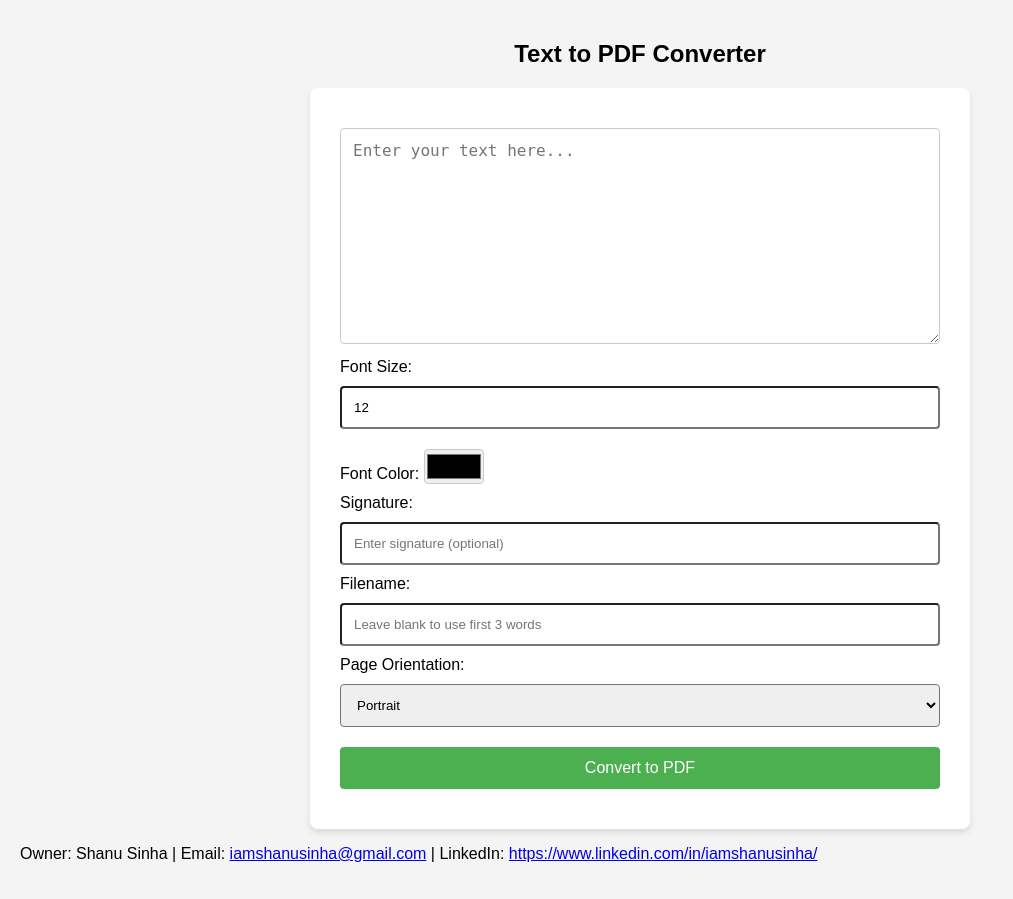
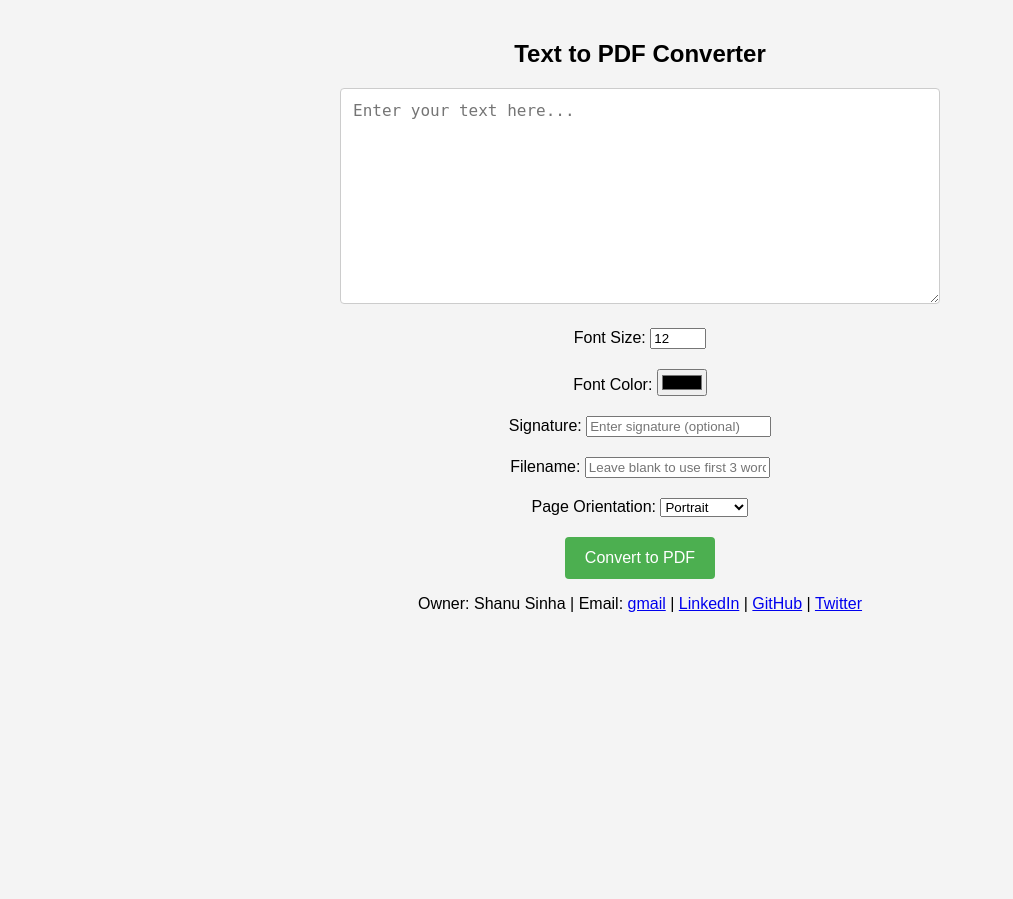
Before and after one commit to iamshanusinha/text-to-pdf-converter, a Django app: page / in a window 1280 px wide. Shown: the whole page, without its empty margins (0-1013 px from the left). After the commit the page ends 612 px from the top, so only its background shows below. Run offline with Django 5.2, Linux system fonts and the light colour scheme.

Commit message:
updated readme.md
updated frontend

```diff
--- a/text_to_pdf_app/static/styles.css
+++ b/text_to_pdf_app/static/styles.css
@@ -9,41 +9,25 @@ body {
 h2 {
     text-align: center;
     font-size: 24px;
+    margin-block-end: 20px;
 }
 
-form {
+.container {
     max-inline-size: 600px;
     margin: 0 auto;
-    background-color: #fff;
-    padding: 30px;
-    box-shadow: 0px 4px 6px rgba(0, 0, 0, 0.1);
-    border-radius: 8px;
+    text-align: center;
 }
 
-input, textarea, button, select {
+textarea {
     inline-size: 100%;
     padding: 12px;
-    margin: 10px 0;
+    font-size: 16px;
+    margin-block-end: 20px;
     box-sizing: border-box;
     border-radius: 4px;
-}
-
-/* Styling for input elements */
-textarea {
-    font-size: 16px;
-    padding: 12px;
     border: 1px solid #ccc;
 }
 
-input[type="color"] {
-    inline-size: 60px;
-    block-size: 35px;
-    border: 1px solid #ccc;
-    padding: 0;
-    cursor: pointer;
-}
-
-/* Styling for buttons */
 button {
     background-color: #4CAF50;
     color: white;
@@ -58,43 +42,39 @@ button:hover {
     background-color: #45a049;
 }
 
-/* Popup modal styling */
-#popup {
-    display: none;
+.controls {
+    margin-block-end: 20px;
+}
+
+/* Popup styling */
+.popup-container {
+    display: none; /* Hidden by default */
     position: fixed;
-    inset-block-start: 50%;
-    inset-inline-start: 50%;
-    transform: translate(-50%, -50%);
+    inset-block-start: 0;
+    inset-inline-start: 0;
+    inset-inline-end: 0;
+    inset-block-end: 0;
+    background-color: rgba(0, 0, 0, 0.5); /* Semi-transparent background */
+    justify-content: center;
+    align-items: center;
+    z-index: 999; /* Ensure it appears above other content */
+}
+
+.popup-content {
     background-color: white;
     padding: 40px;
     box-shadow: 0px 4px 10px rgba(0, 0, 0, 0.2);
     text-align: center;
-    z-index: 999;
-    inline-size: 400px; /* Larger size */
     border-radius: 8px;
+    inline-size: 400px; /* Fixed width for the popup */
 }
 
-#popup h3 {
+.popup-content h3 {
     margin: 20px 0;
     font-size: 18px;
 }
 
-#popup-close {
-    position: absolute;
-    inset-block-start: 5px;
-    inset-inline-end: 5px;
-    background: none;
-    border: none;
-    font-size: 20px;
-    cursor: pointer;
-    color: #ccc;
-}
-
-#popup-close:hover {
-    color: #333;
-}
-
-#popup button {
+.popup-content button {
     background-color: #d31f1f;
     color: white;
     border: none;
--- a/text_to_pdf_app/templates/index.html
+++ b/text_to_pdf_app/templates/index.html
@@ -4,48 +4,66 @@
     <meta charset="UTF-8">
     <meta name="viewport" content="width=device-width, initial-scale=1.0">
     <title>Text to PDF Converter</title>
-    <link rel="stylesheet" href="/static/styles.css">
+    <link rel="stylesheet" href="../static/styles.css">
 </head>
 <body>
+    <div class="container">
         <h2>Text to PDF Converter</h2>
         <form id="convertForm" method="POST" enctype="multipart/form-data">
             {% csrf_token %}
             <textarea name="text" rows="10" cols="50" placeholder="Enter your text here..." id="textArea"></textarea><br>
 
+
+            <div class="controls">
                 <label for="font_size">Font Size:</label>
-        <input type="number" name="font_size" value="12" min="8" max="50"><br>
+                <input type="number" name="font_size" value="12" min="8" max="50">
+            </div>
 
+            <div class="controls">
                 <label for="font_color">Font Color:</label>
-        <input type="color" name="font_color" value="#000000" id="fontColorInput"><br>
+                <input type="color" name="font_color" value="#000000" id="fontColorInput">
+            </div>
 
+            <div class="controls">
                 <label for="signature">Signature:</label>
-        <input type="text" name="signature" placeholder="Enter signature (optional)"><br>
+                <input type="text" name="signature" placeholder="Enter signature (optional)">
+            </div>
 
+            <div class="controls">
                 <label for="filename">Filename:</label>
-        <input type="text" name="filename" id="filename" placeholder="Leave blank to use first 3 words"><br>
+                <input type="text" name="filename" id="filename" placeholder="Leave blank to use first 3 words">
+            </div>
 
+            <div class="controls">
                 <label for="orientation">Page Orientation:</label>
                 <select name="orientation" id="orientation">
                     <option value="portrait">Portrait</option>
                     <option value="landscape">Landscape</option>
-        </select><br>
+                </select>
+            </div>
 
             <button type="submit" id="convertBtn">Convert to PDF</button>
         </form>
+    </div>
 
-    <!-- Popup modal -->
-    <div id="popup">
-        <button id="popup-close">×</button>
+    <!-- Modal for PDF ready notification -->
+    <div id="popup" class="popup-container">
+        <div class="popup-content">
+            <button id="popup-close" class="close-btn">×</button>
             <h3>Your PDF is ready!</h3>
             <a id="downloadLink" href="#" target="_blank">
-            <button>Download PDF</button>
+                <button class="download-btn">Download PDF</button>
             </a>
         </div>
-
+    </div>
     <footer>
-        <p>Owner: Shanu Sinha | Email: <a href="mailto:iamshanusinha@gmail.com">iamshanusinha@gmail.com</a> | LinkedIn: <a href="https://www.linkedin.com/in/iamshanusinha/" target="_blank">https://www.linkedin.com/in/iamshanusinha/</a></p>
+        <div class="footer-content" style="text-align: center;">
+            <p>Owner: Shanu Sinha | Email: <a href="mailto:iamshanusinha@gmail.com">gmail</a> |
+            <a href="https://www.linkedin.com/in/iamshanusinha/" target="_blank" aria-label="LinkedIn">LinkedIn</a> |
+            <a href="https://github.com/iamshanusinha" target="_blank" aria-label="GitHub">GitHub</a> |
+            <a href="https://twitter.com/iamshanusinha" target="_blank" aria-label="Twitter">Twitter</a></p>
+        </div>
     </footer>
-
     <script>
         // Change text color and update the font color box
         document.getElementById('fontColorInput').addEventListener('input', function() {
@@ -53,13 +71,10 @@
             document.getElementById('textArea').style.color = selectedColor;
         });
 
+
         document.getElementById('convertForm').addEventListener('submit', function(e) {
             e.preventDefault();
 
-            // Show the popup after the form is submitted
-            document.getElementById('popup').style.display = 'block';
-
-            // Assuming that the server returns the PDF file URL in the response
             fetch(window.location.href, {
                 method: 'POST',
                 body: new FormData(this),
@@ -67,7 +82,9 @@
             .then(response => response.blob())
             .then(blob => {
                 const pdfURL = URL.createObjectURL(blob);
+                // Show the modal with the PDF link
                 document.getElementById('downloadLink').href = pdfURL;
+                document.getElementById('popup').style.display = 'flex'; // Show the popup
             })
             .catch(error => {
                 console.error('Error:', error);
@@ -76,7 +93,7 @@
 
         // Close the popup when the close button is clicked
         document.getElementById('popup-close').addEventListener('click', function() {
-            document.getElementById('popup').style.display = 'none';
+            document.getElementById('popup').style.display = 'none'; // Hide the popup
         });
     </script>
 </body>
```
Also changed, not shown: other parts of text_to_pdf_app/static/styles.css (+57 -28 lines), requirements.txt (+27 -0 lines), text_to_pdf_app/templates/popup.html (deleted, +0 -26 lines), 1 other file. Lines whose indentation alone changed are shown as unchanged.
